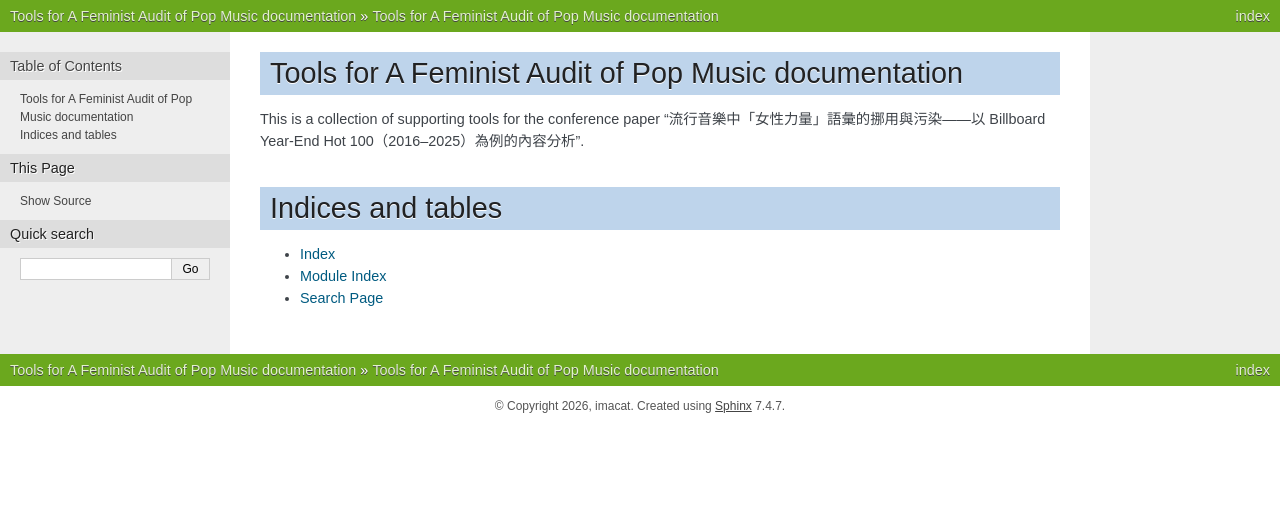
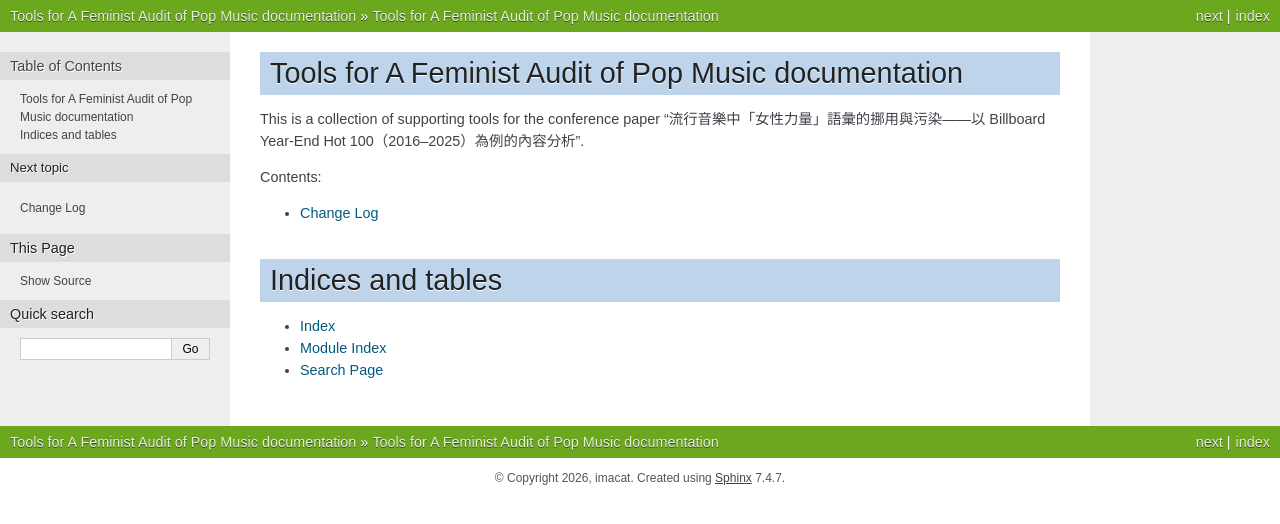
Before and after one commit to imacat/pop-fem-audit, a Sphinx documentation site: the page built from tools/docs/source/index.rst, in a window 1280 px wide. Shown: the top 524 px of the page. Built offline with Sphinx 7.4.7, drawn with Linux system fonts in a browser that asks for light colours; the version number could not be read and is left out.

Commit message:
Add change log.

```diff
--- /dev/null
+++ b/tools/docs/source/changelog.rst
@@ -0,0 +1,2 @@
+Change Log
+==========
--- a/tools/docs/source/index.rst
+++ b/tools/docs/source/index.rst
@@ -13,6 +13,8 @@ This is a collection of supporting tools for the conference paper "流行音樂
    :maxdepth: 2
    :caption: Contents:
 
+   changelog
+
 
 Indices and tables
 ==================
```
